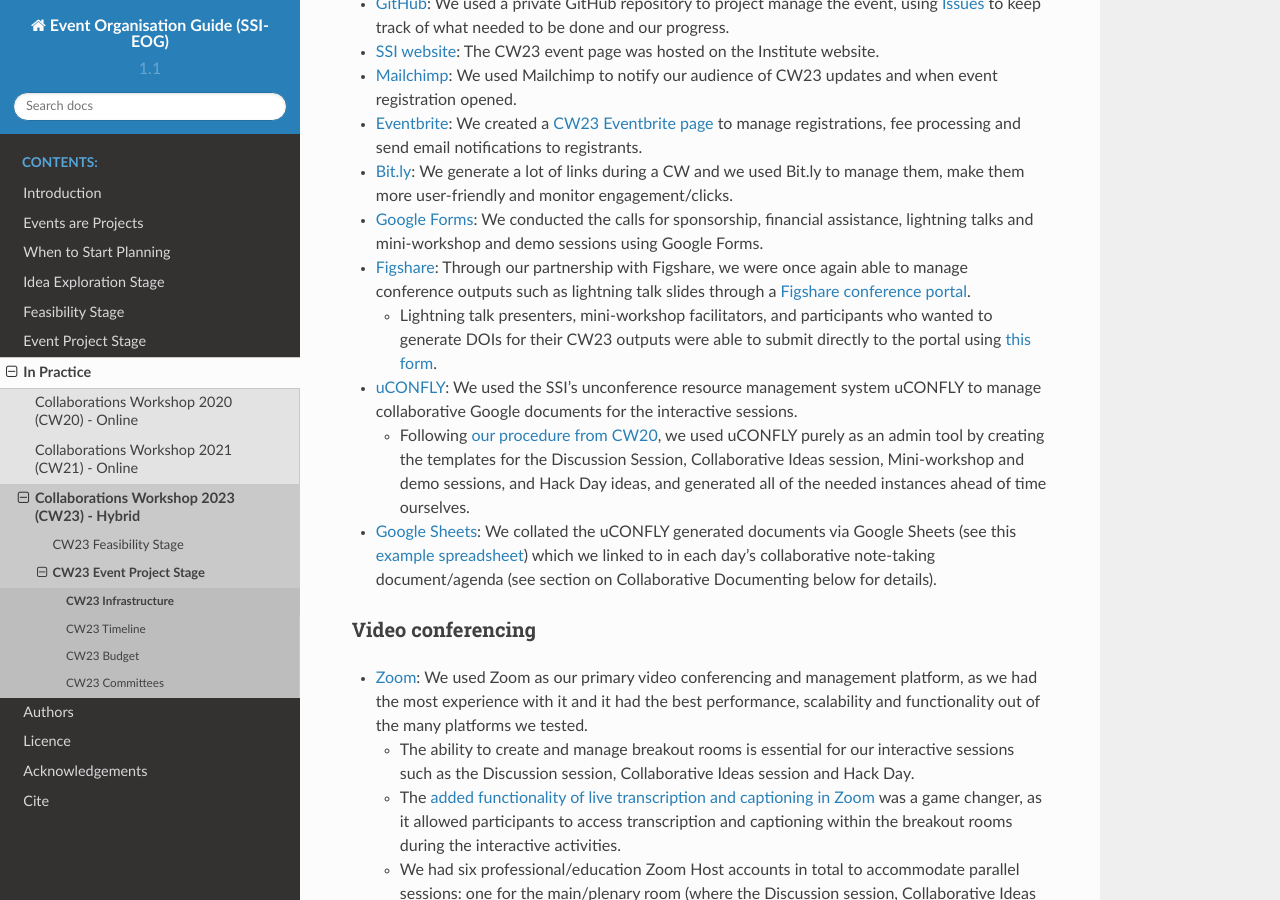
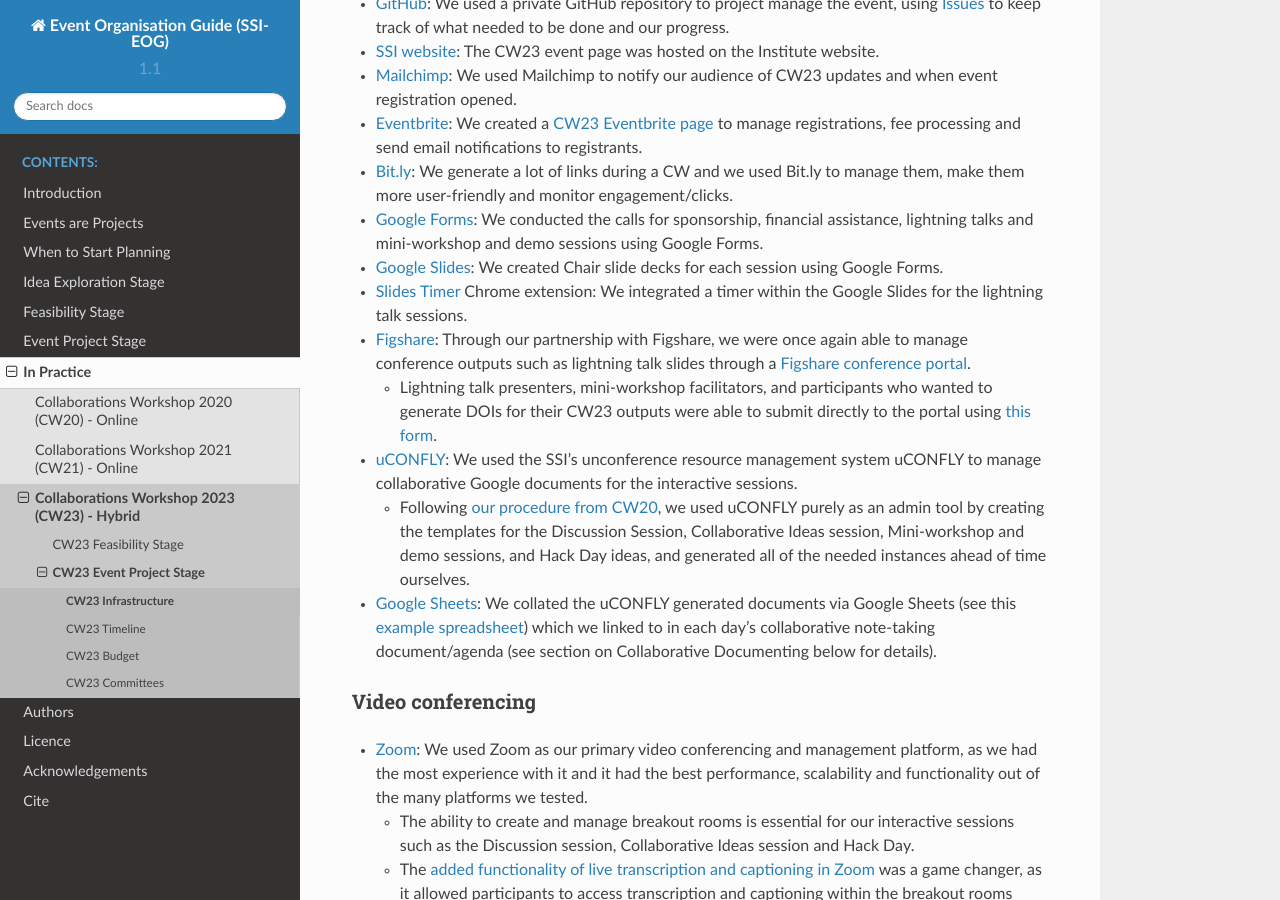
Before and after one commit to softwaresaved/event-organisation-guide, a Sphinx documentation site: the page built from docs/eog/eog-in-practice/cw23/event-project-stage/eps-infrastructure.rst, in a window 1280 px wide and 900 px high, scrolled down 514 px. Built offline with Sphinx 7.4.7 and the Read the Docs theme 2.0.0, drawn with Linux system fonts in a browser that asks for light colours; pages that are not in the unit, such as notebooks, are missing from menus.

Commit message:
Update eps-infrastructure.rst

```diff
--- a/docs/eog/eog-in-practice/cw23/event-project-stage/eps-infrastructure.rst
+++ b/docs/eog/eog-in-practice/cw23/event-project-stage/eps-infrastructure.rst
@@ -21,6 +21,8 @@
 - `Eventbrite <https://www.eventbrite.com/>`_: We created a `CW23 Eventbrite page <https://www.eventbrite.co.uk/e/collaborations-workshop-2023-cw23-collabw23-tickets-483692767087?aff=SSIWebsite>`_ to manage registrations, fee processing and send email notifications to registrants.
 - `Bit.ly <https://bitly.com/>`_: We generate a lot of links during a CW and we used Bit.ly to manage them, make them more user-friendly and monitor engagement/clicks.
 - `Google Forms <https://docs.google.com/forms>`_: We conducted the calls for sponsorship, financial assistance, lightning talks and mini-workshop and demo sessions using Google Forms.
+- `Google Slides <https://docs.google.com/presentation>`_: We created Chair slide decks for each session using Google Forms.
+- `Slides Timer <https://chrome.google.com/webstore/detail/slides-timer/nfhjdkmpebifdelclimjfaackjhiglpc>`_ Chrome extension: We integrated a timer within the Google Slides for the lightning talk sessions.
 - `Figshare <https://figshare.com>`_: Through our partnership with Figshare, we were once again able to manage conference outputs such as lightning talk slides through a `Figshare conference portal <https://ssi-cw.figshare.com/>`_.
 
   - Lightning talk presenters, mini-workshop facilitators, and participants who wanted to generate DOIs for their CW23 outputs were able to submit directly to the portal using `this form <https://ssi-cw.figshare.com/submit>`_.
```
